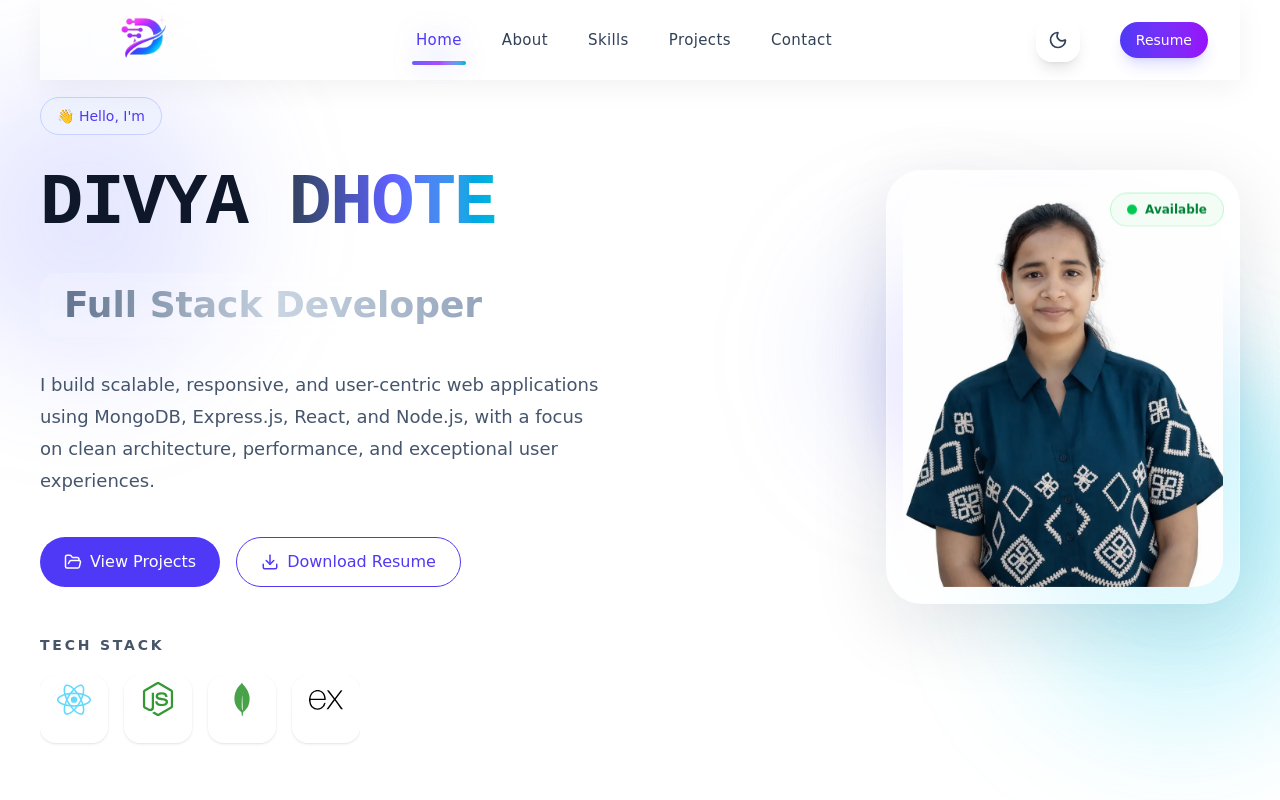
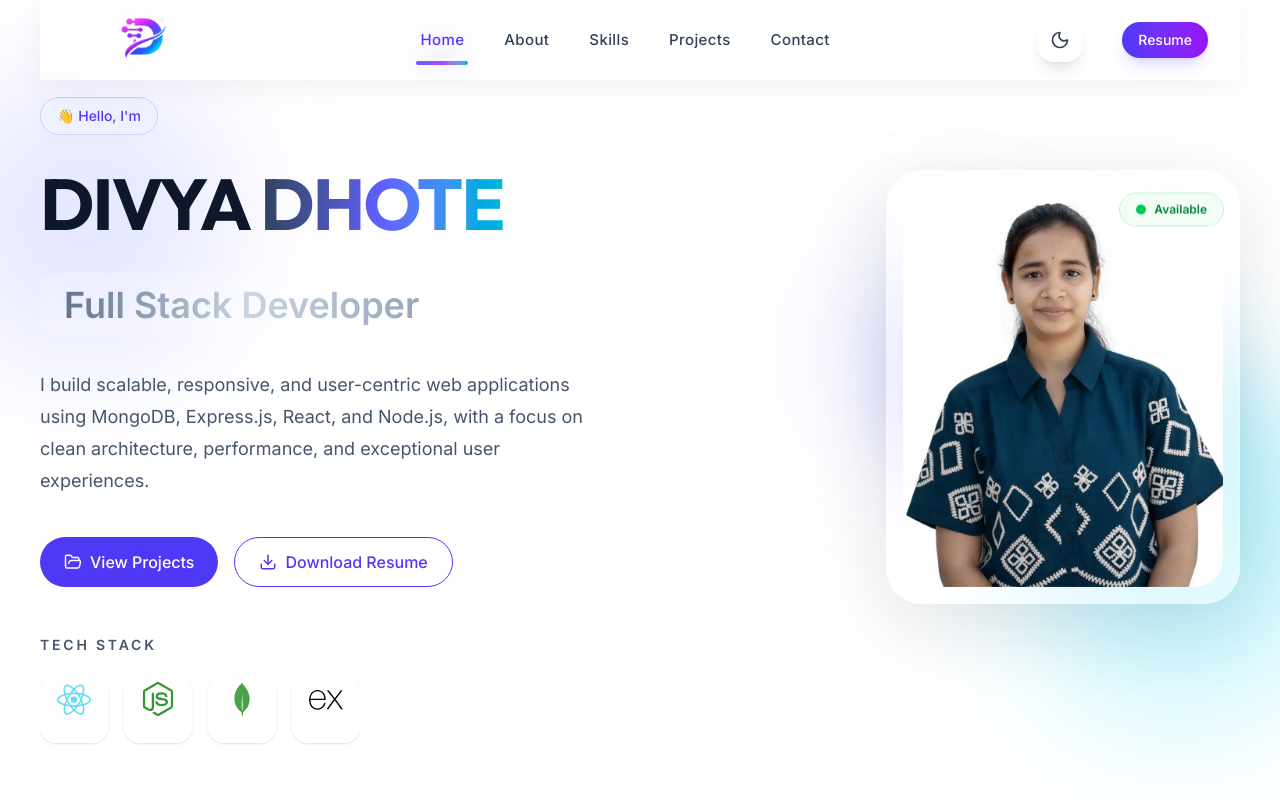
Before and after one commit to Divya-126/divya-portfolio, a React (Vite) app: page / in a window 1280 px wide. Shown: the top 800 px of the page. Built offline with nearby package versions, Linux system fonts and the light colour scheme.

Commit message:
Update typography and styling

```diff
--- a/index.html
+++ b/index.html
@@ -11,7 +11,7 @@
     <link rel="preconnect" href="https://fonts.gstatic.com" crossorigin />
 
     <link
-      href="https://fonts.googleapis.com/css2?family=Inter:wght@100..900&family=Space+Grotesk:wght@300..700&display=swap"
+      href="https://fonts.googleapis.com/css2?family=Outfit:wght@100..900&family=Inter:wght@100..900&display=swap"
       rel="stylesheet"
     />
 
--- a/src/styles/typography.css
+++ b/src/styles/typography.css
@@ -1,5 +1,5 @@
 body {
-  font-family: "Comic Sans MS", cursive !important;
+  font-family: "Inter", sans-serif;
 }
 
 h1,
@@ -8,5 +8,5 @@ h3,
 h4,
 h5,
 h6 {
-  font-family: "Courier New", monospace !important;
+  font-family: "Outfit", sans-serif;
 }
```
